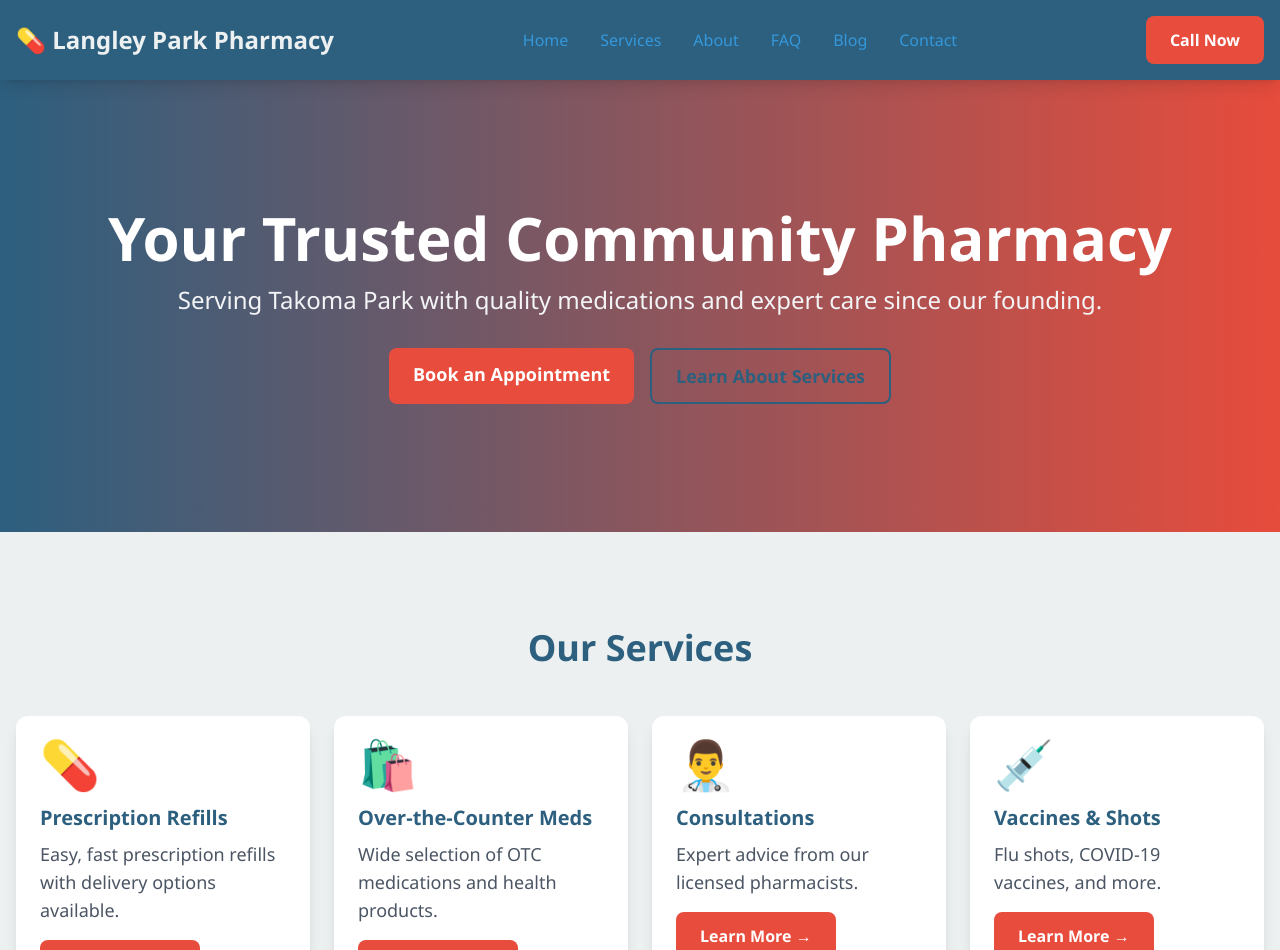
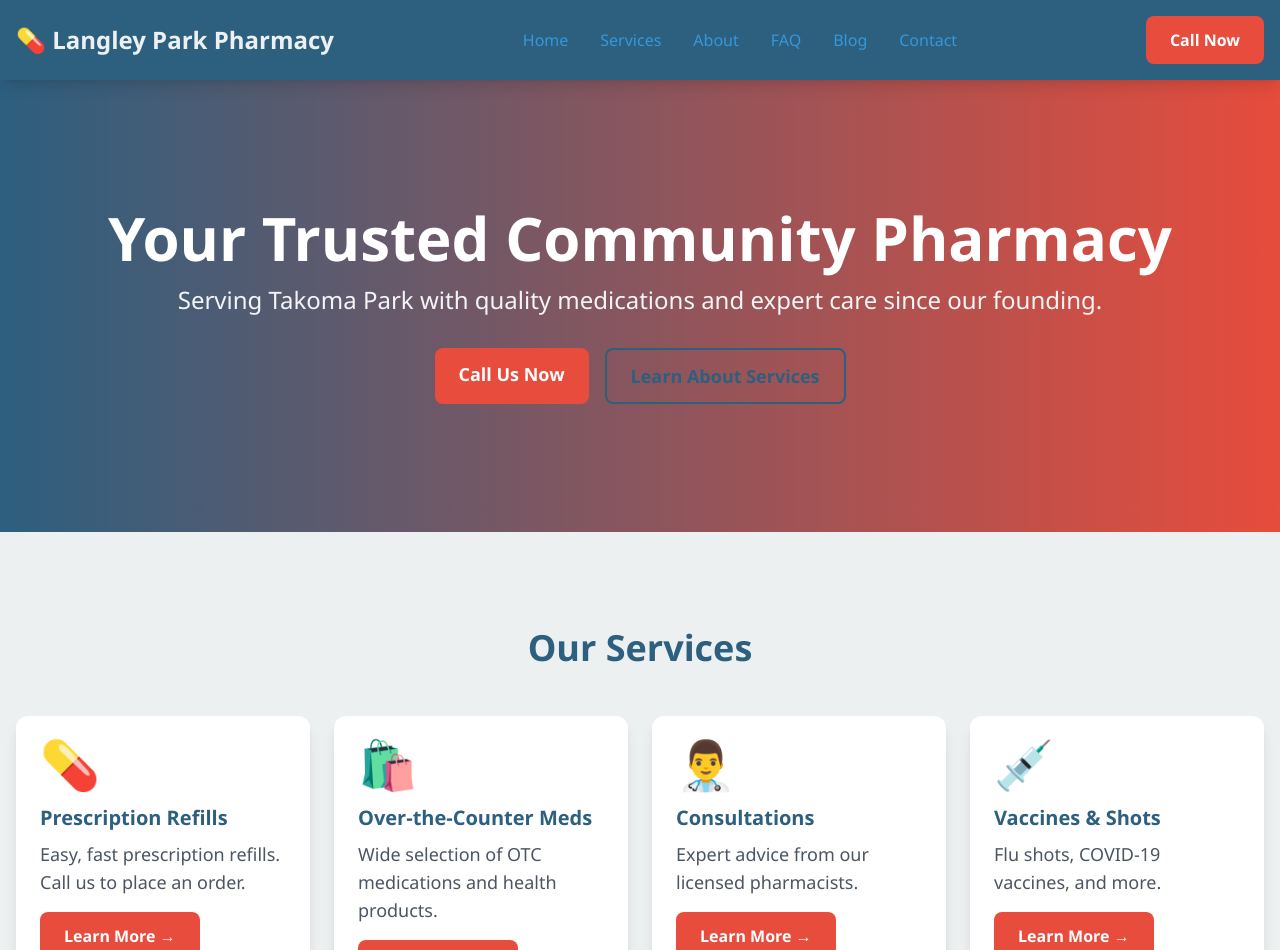
Before and after one commit to dev1-osibo/langleyparkpharmacy, a React (Vite) app: page / in a window 1280 px wide. Shown: the top 950 px of the page. Built offline with nearby package versions, Linux system fonts and the light colour scheme.

Commit message:
Fix: Remove broken links to deleted appointment and refill pages

```diff
--- a/src/pages/Home.jsx
+++ b/src/pages/Home.jsx
@@ -7,8 +7,8 @@ export default function Home() {
     {
       icon: '💊',
       title: 'Prescription Refills',
-      description: 'Easy, fast prescription refills with delivery options available.',
-      link: '/refills'
+      description: 'Easy, fast prescription refills. Call us to place an order.',
+      link: '/services'
     },
     {
       icon: '🛍️',
@@ -20,7 +20,7 @@ export default function Home() {
       icon: '👨‍⚕️',
       title: 'Consultations',
       description: 'Expert advice from our licensed pharmacists.',
-      link: '/appointments'
+      link: '/services'
     },
     {
       icon: '💉',
@@ -60,9 +60,9 @@ export default function Home() {
             Serving Takoma Park with quality medications and expert care since our founding.
           </p>
           <div className="flex flex-col md:flex-row gap-4 justify-center">
-            <Link to="/appointments" className="btn-secondary text-lg">
-              Book an Appointment
-            </Link>
+            <a href="tel:+13016191234" className="btn-secondary text-lg">
+              Call Us Now
+            </a>
             <Link to="/services" className="btn-outline text-white border-white hover:bg-white hover:text-primary text-lg">
               Learn About Services
             </Link>
```
